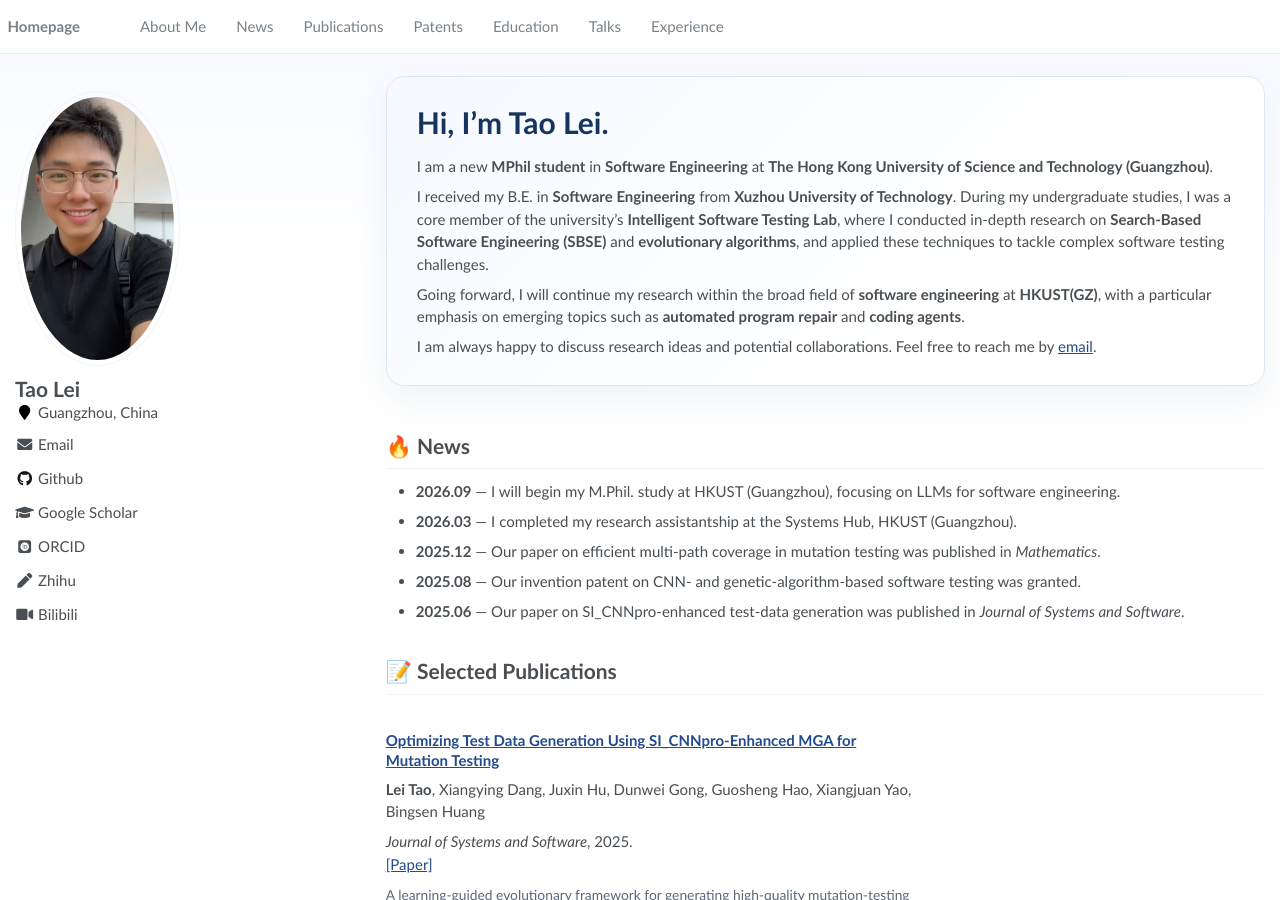
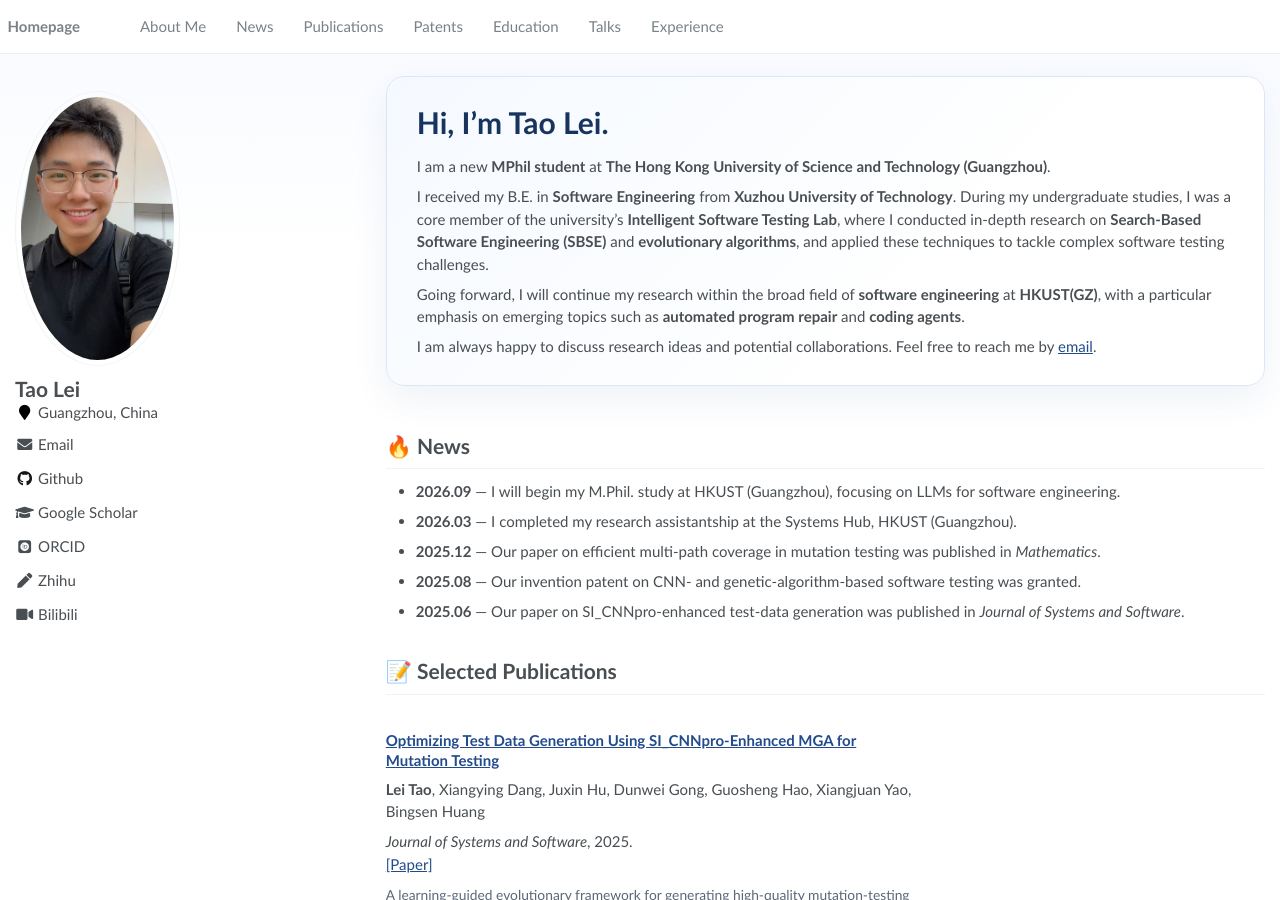
Before and after one commit to LayTAO/laytao.github.io, a Jekyll site: the page built from _pages/about.md, in a window 1280 px wide and 900 px high. Built offline with Jekyll 4.4.1, drawn with Linux system fonts in a browser that asks for light colours; some web fonts are replaced.

Commit message:
Update about.md

```diff
--- a/_pages/about.md
+++ b/_pages/about.md
@@ -14,7 +14,7 @@ redirect_from:
 
 ## Hi, I'm Tao Lei.
 
-I am a new **MPhil student** in **Software Engineering** at **The Hong Kong University of Science and Technology (Guangzhou)**.
+I am a new **MPhil student** at **The Hong Kong University of Science and Technology (Guangzhou)**.
 
 I received my B.E. in **Software Engineering** from **Xuzhou University of Technology**. During my undergraduate studies, I was a core member of the university's **Intelligent Software Testing Lab**, where I conducted in-depth research on **Search-Based Software Engineering (SBSE)** and **evolutionary algorithms**, and applied these techniques to tackle complex software testing challenges.
 
```
